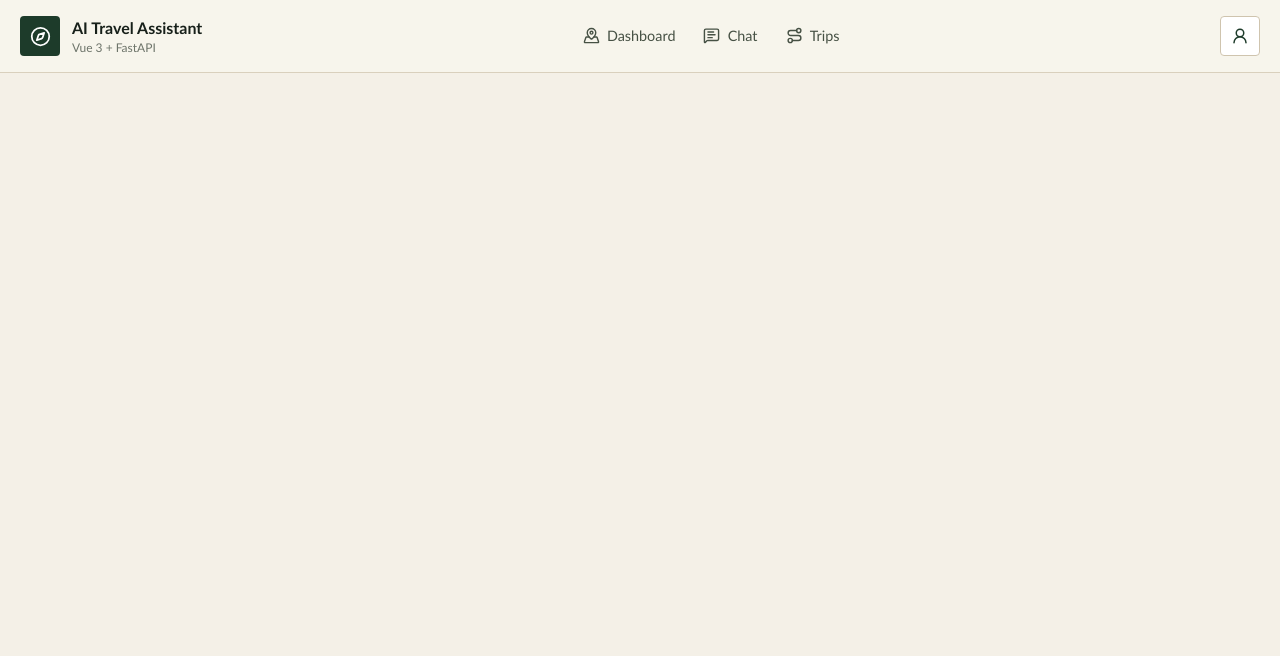
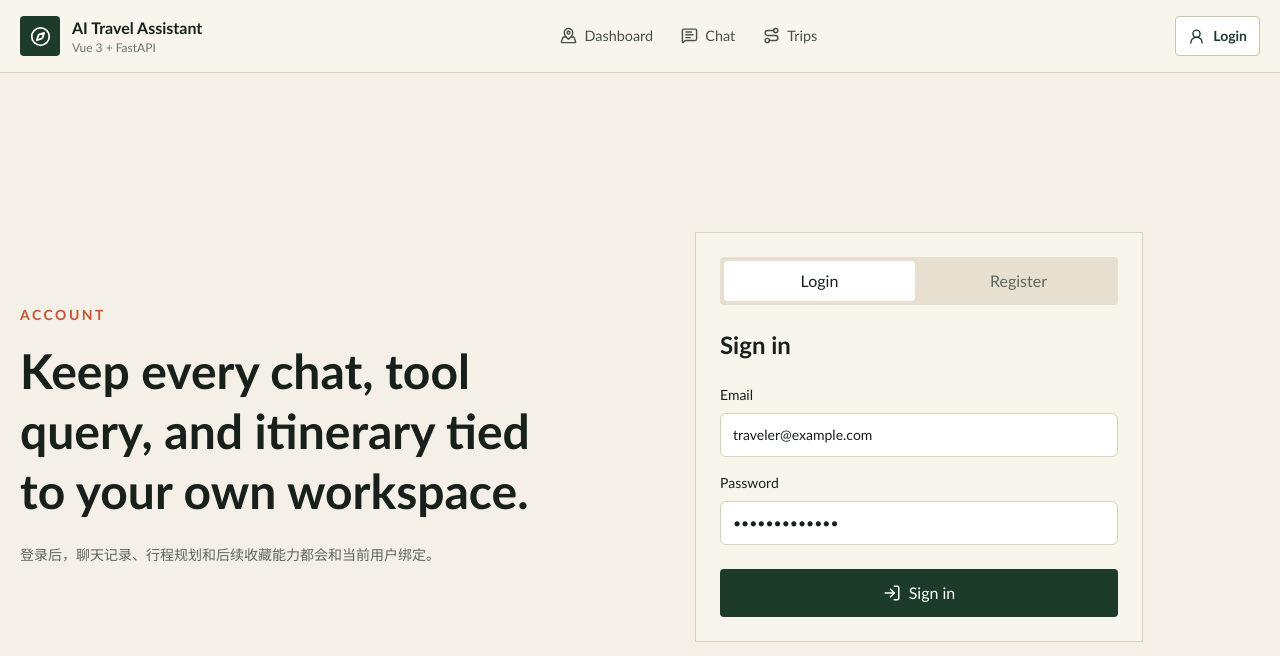
Before and after one commit to pingk94-copy/AI-TravelAssitant, a Vue app in the folder frontend/: page /auth in a window 1280 px wide. Shown: the top 656 px of the page. Built offline with nearby package versions, Linux system fonts and the light colour scheme; no server answers.

Commit message:
feat: add frontend authentication flow

```diff
--- a/frontend/src/App.vue
+++ b/frontend/src/App.vue
@@ -1,6 +1,10 @@
 <script setup lang="ts">
-import { Compass, MapPinned, MessageSquareText, Route, UserRound } from 'lucide-vue-next'
+import { Compass, LogOut, MapPinned, MessageSquareText, Route, UserRound } from 'lucide-vue-next'
 import { RouterLink, RouterView } from 'vue-router'
+
+import { useAppStore } from './stores/app'
+
+const appStore = useAppStore()
 </script>
 
 <template>
@@ -32,9 +36,26 @@ import { RouterLink, RouterView } from 'vue-router'
           </RouterLink>
         </nav>
 
-        <button class="inline-flex h-10 w-10 items-center justify-center rounded border border-[#cfc4ae] bg-white text-[#1d3b2a]">
-          <UserRound :size="18" />
-        </button>
+        <div class="flex items-center gap-2">
+          <RouterLink
+            v-if="!appStore.isAuthenticated"
+            class="inline-flex h-10 items-center justify-center gap-2 rounded border border-[#cfc4ae] bg-white px-3 text-sm font-semibold text-[#1d3b2a]"
+            to="/auth"
+          >
+            <UserRound :size="17" />
+            Login
+          </RouterLink>
+          <template v-else>
+            <span class="hidden text-sm text-[#465144] sm:inline">{{ appStore.user?.username }}</span>
+            <button
+              class="inline-flex h-10 w-10 items-center justify-center rounded border border-[#cfc4ae] bg-white text-[#1d3b2a]"
+              type="button"
+              @click="appStore.logout()"
+            >
+              <LogOut :size="18" />
+            </button>
+          </template>
+        </div>
       </div>
     </header>
 
--- /dev/null
+++ b/frontend/src/api/auth.ts
@@ -0,0 +1,45 @@
+import { apiRequest } from './http'
+
+export type AuthUser = {
+  id: number
+  username: string
+  email: string
+  is_guest: boolean
+}
+
+export type AuthResponse = {
+  access_token: string
+  token_type: 'bearer'
+  user: AuthUser
+}
+
+export type RegisterPayload = {
+  username: string
+  email: string
+  password: string
+}
+
+export type LoginPayload = {
+  email: string
+  password: string
+}
+
+export function register(payload: RegisterPayload) {
+  return apiRequest<AuthResponse>('/api/auth/register', {
+    method: 'POST',
+    body: JSON.stringify(payload),
+  })
+}
+
+export function login(payload: LoginPayload) {
+  return apiRequest<AuthResponse>('/api/auth/login', {
+    method: 'POST',
+    body: JSON.stringify(payload),
+  })
+}
+
+export function getCurrentUser(token: string) {
+  return apiRequest<AuthUser>('/api/auth/me', {
+    headers: { Authorization: `Bearer ${token}` },
+  })
+}
--- a/frontend/src/main.ts
+++ b/frontend/src/main.ts
@@ -5,4 +5,7 @@ import App from './App.vue'
 import { router } from './router'
 import './style.css'
 
-createApp(App).use(createPinia()).use(router).mount('#app')
+const app = createApp(App)
+const pinia = createPinia()
+
+app.use(pinia).use(router).mount('#app')
--- a/frontend/src/router/index.ts
+++ b/frontend/src/router/index.ts
@@ -1,5 +1,7 @@
 import { createRouter, createWebHistory } from 'vue-router'
 
+import { useAppStore } from '../stores/app'
+import AuthView from '../views/AuthView.vue'
 import ChatView from '../views/ChatView.vue'
 import DashboardView from '../views/DashboardView.vue'
 import TripsView from '../views/TripsView.vue'
@@ -8,7 +10,18 @@ export const router = createRouter({
   history: createWebHistory(),
   routes: [
     { path: '/', name: 'dashboard', component: DashboardView },
-    { path: '/chat', name: 'chat', component: ChatView },
-    { path: '/trips', name: 'trips', component: TripsView },
+    { path: '/auth', name: 'auth', component: AuthView },
+    { path: '/chat', name: 'chat', component: ChatView, meta: { requiresAuth: true } },
+    { path: '/trips', name: 'trips', component: TripsView, meta: { requiresAuth: true } },
   ],
 })
+
+router.beforeEach(async (to) => {
+  const appStore = useAppStore()
+  if (!appStore.authReady) {
+    await appStore.restoreUser()
+  }
+  if (to.meta.requiresAuth && !appStore.isAuthenticated) {
+    return { name: 'auth' }
+  }
+})
--- a/frontend/src/stores/app.ts
+++ b/frontend/src/stores/app.ts
@@ -1,26 +1,58 @@
 import { defineStore } from 'pinia'
+
+import {
+  type AuthUser,
+  type LoginPayload,
+  type RegisterPayload,
+  getCurrentUser,
+  login,
+  register,
+} from '../api/auth'
 
 export const useAppStore = defineStore('app', {
   state: () => ({
     apiBaseUrl: import.meta.env.VITE_API_BASE_URL ?? 'http://localhost:8000',
     currentTaskId: '',
     token: localStorage.getItem('access_token') ?? '',
-    user: null as null | {
-      id: number
-      username: string
-      email: string
-      is_guest: boolean
-    },
+    user: null as AuthUser | null,
+    authReady: false,
   }),
+  getters: {
+    isAuthenticated: (state) => Boolean(state.token && state.user),
+  },
   actions: {
     setCurrentTask(taskId: string) {
       this.currentTaskId = taskId
     },
-    setToken(token: string) {
+    setAuth(token: string, user: AuthUser) {
       this.token = token
+      this.user = user
       localStorage.setItem('access_token', token)
     },
-    clearToken() {
+    async register(payload: RegisterPayload) {
+      const response = await register(payload)
+      this.setAuth(response.access_token, response.user)
+      return response.user
+    },
+    async login(payload: LoginPayload) {
+      const response = await login(payload)
+      this.setAuth(response.access_token, response.user)
+      return response.user
+    },
+    async restoreUser() {
+      if (!this.token) {
+        this.authReady = true
+        return
+      }
+      try {
+        this.user = await getCurrentUser(this.token)
+      } catch {
+        this.logout()
+      } finally {
+        this.authReady = true
+      }
+    },
+    logout() {
       this.token = ''
       this.user = null
       localStorage.removeItem('access_token')
--- /dev/null
+++ b/frontend/src/views/AuthView.vue
@@ -0,0 +1,122 @@
+<script setup lang="ts">
+import { LogIn, UserPlus } from 'lucide-vue-next'
+import { computed, ref } from 'vue'
+import { useRouter } from 'vue-router'
+
+import { useAppStore } from '../stores/app'
+
+const router = useRouter()
+const appStore = useAppStore()
+const mode = ref<'login' | 'register'>('login')
+const username = ref('traveler')
+const email = ref('traveler@example.com')
+const password = ref('StrongPass123')
+const errorMessage = ref('')
+const isSubmitting = ref(false)
+
+const title = computed(() => (mode.value === 'login' ? 'Sign in' : 'Create account'))
+
+async function submitAuth() {
+  isSubmitting.value = true
+  errorMessage.value = ''
+
+  try {
+    if (mode.value === 'register') {
+      await appStore.register({
+        username: username.value,
+        email: email.value,
+        password: password.value,
+      })
+    } else {
+      await appStore.login({
+        email: email.value,
+        password: password.value,
+      })
+    }
+    await router.push('/trips')
+  } catch (error) {
+    errorMessage.value = error instanceof Error ? error.message : 'Authentication failed.'
+  } finally {
+    isSubmitting.value = false
+  }
+}
+</script>
+
+<template>
+  <main class="mx-auto grid min-h-[calc(100vh-73px)] max-w-7xl items-center px-5 py-10 lg:grid-cols-[0.9fr_1.1fr]">
+    <section class="hidden pr-10 lg:block">
+      <p class="mb-4 text-sm font-semibold uppercase tracking-[0.18em] text-[#c75532]">Account</p>
+      <h1 class="text-5xl font-semibold leading-tight">
+        Keep every chat, tool query, and itinerary tied to your own workspace.
+      </h1>
+      <p class="mt-5 max-w-xl text-sm leading-7 text-[#5e675b]">
+        登录后，聊天记录、行程规划和后续收藏能力都会和当前用户绑定。
+      </p>
+    </section>
+
+    <section class="mx-auto w-full max-w-md border border-[#d9d0bd] bg-[#f8f5ed] p-6">
+      <div class="mb-6 flex gap-2 rounded bg-[#e7dfcf] p-1">
+        <button
+          class="flex-1 rounded px-4 py-2 text-sm font-semibold"
+          :class="mode === 'login' ? 'bg-white text-[#17201a]' : 'text-[#5e675b]'"
+          type="button"
+          @click="mode = 'login'"
+        >
+          Login
+        </button>
+        <button
+          class="flex-1 rounded px-4 py-2 text-sm font-semibold"
+          :class="mode === 'register' ? 'bg-white text-[#17201a]' : 'text-[#5e675b]'"
+          type="button"
+          @click="mode = 'register'"
+        >
+          Register
+        </button>
+      </div>
+
+      <h2 class="text-2xl font-semibold">{{ title }}</h2>
+
+      <form class="mt-6 grid gap-4" @submit.prevent="submitAuth">
+        <label v-if="mode === 'register'" class="grid gap-2 text-sm font-medium">
+          Username
+          <input v-model="username" class="auth-input" type="text" />
+        </label>
+        <label class="grid gap-2 text-sm font-medium">
+          Email
+          <input v-model="email" class="auth-input" type="email" />
+        </label>
+        <label class="grid gap-2 text-sm font-medium">
+          Password
+          <input v-model="password" class="auth-input" type="password" />
+        </label>
+
+        <button
+          class="mt-2 inline-flex h-12 items-center justify-center gap-2 rounded bg-[#1d3b2a] px-5 font-semibold text-white disabled:opacity-60"
+          :disabled="isSubmitting"
+          type="submit"
+        >
+          <UserPlus v-if="mode === 'register'" :size="18" />
+          <LogIn v-else :size="18" />
+          {{ title }}
+        </button>
+      </form>
+
+      <p v-if="errorMessage" class="mt-4 text-sm text-[#b4442a]">{{ errorMessage }}</p>
+    </section>
+  </main>
+</template>
+
+<style scoped>
+.auth-input {
+  height: 2.75rem;
+  border: 1px solid #d9d0bd;
+  border-radius: 6px;
+  background: #fff;
+  padding: 0 0.75rem;
+  outline: none;
+}
+
+.auth-input:focus {
+  border-color: #1d3b2a;
+}
+</style>
--- a/frontend/src/views/ChatView.vue
+++ b/frontend/src/views/ChatView.vue
@@ -37,7 +37,7 @@ async function selectSession(session: ChatSession) {
 
 async function startSession() {
   if (!appStore.token) {
-    errorMessage.value = 'Set a token in the store after logging in before using chat.'
+    errorMessage.value = 'Please log in before starting a chat session.'
     return
   }
 
--- a/frontend/src/views/TripsView.vue
+++ b/frontend/src/views/TripsView.vue
@@ -27,7 +27,7 @@ async function refreshTrips() {
 
 async function submitPlan() {
   if (!appStore.token) {
-    errorMessage.value = 'Set a token in the store after logging in before planning trips.'
+    errorMessage.value = 'Please log in before planning trips.'
     return
   }
 
```
Also changed, not shown: 2 other files (tests, documents, lock files or other folders).
